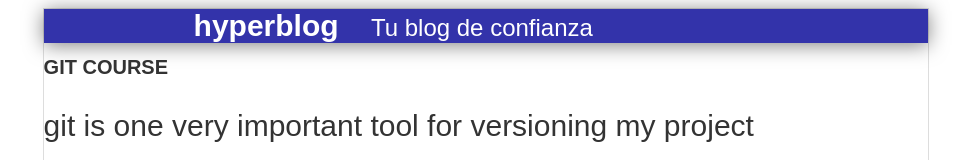
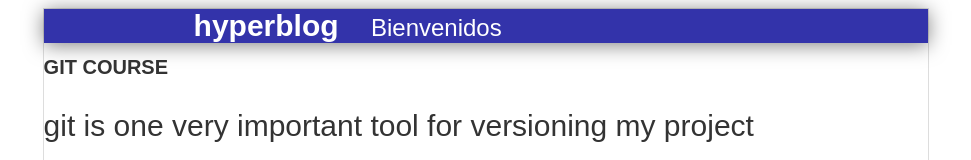
Before and after one commit to carlosAlfredoTorres/hyperblog, a plain HTML site: page index.html in a window 1280 px wide. Shown: the top 160 px of the page, without its empty margins (154-1125 px from the left). Drawn offline with Linux system fonts and the light colour scheme.

Commit message:
new version for hyperblog

```diff
--- a/index.html
+++ b/index.html
@@ -10,7 +10,7 @@
         <div id="cabecera">
 
             hyperblog
-            <span id="tagline">Tu blog de confianza</span>
+            <span id="tagline">Bienvenidos</span>
 
         </div>
         <div id="post">
```
